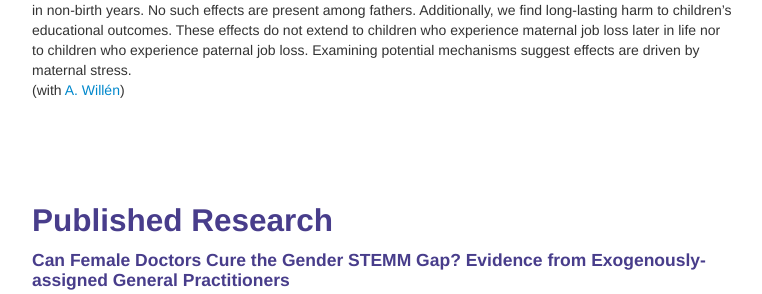
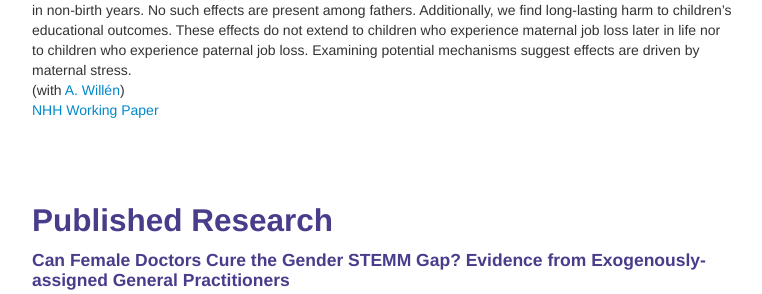
Before and after one commit to bjwillage/bjwillage.github.io, a Jekyll site: the page built from pages/research.md, in a window 1280 px wide and 900 px high, scrolled down 984 px. Shown: the part 158-452 px from the top of the window, without its empty margins (258-1020 px from the left). Built offline with Jekyll 4.4.1, drawn with Linux system fonts in a browser that asks for light colours.

Commit message:
Update research.md

```diff
--- a/pages/research.md
+++ b/pages/research.md
@@ -27,6 +27,7 @@ Revise and Resubmit at American Journal of Health Economics
 #### Postpartum Job Loss: Transitory Effect on Mothers, Long-run Damage to Children
 The first year after childbirth involves dramatic changes to parents’ lives and is crucial for children’s development. Using plausibly exogenous job loss from mass layoffs, we study the effect of labor shocks on mothers and children. Mothers displaced in the postpartum year experience significantly larger effects than mothers displaced in non-birth years. No such effects are present among fathers. Additionally, we find long-lasting harm to children’s educational outcomes. These effects do not extend to children who experience maternal job loss later in life nor to children who experience paternal job loss. Examining potential mechanisms suggest effects are driven by maternal stress.
 (with [A. Willén](https://www.alexanderwillen.com/))<br>
+[NHH Working Paper](https://openaccess.nhh.no/nhh-xmlui/bitstream/handle/11250/2688961/DP%2022.pdf?sequence=1&isAllowed=y)
 <br><br>
 
 
```
